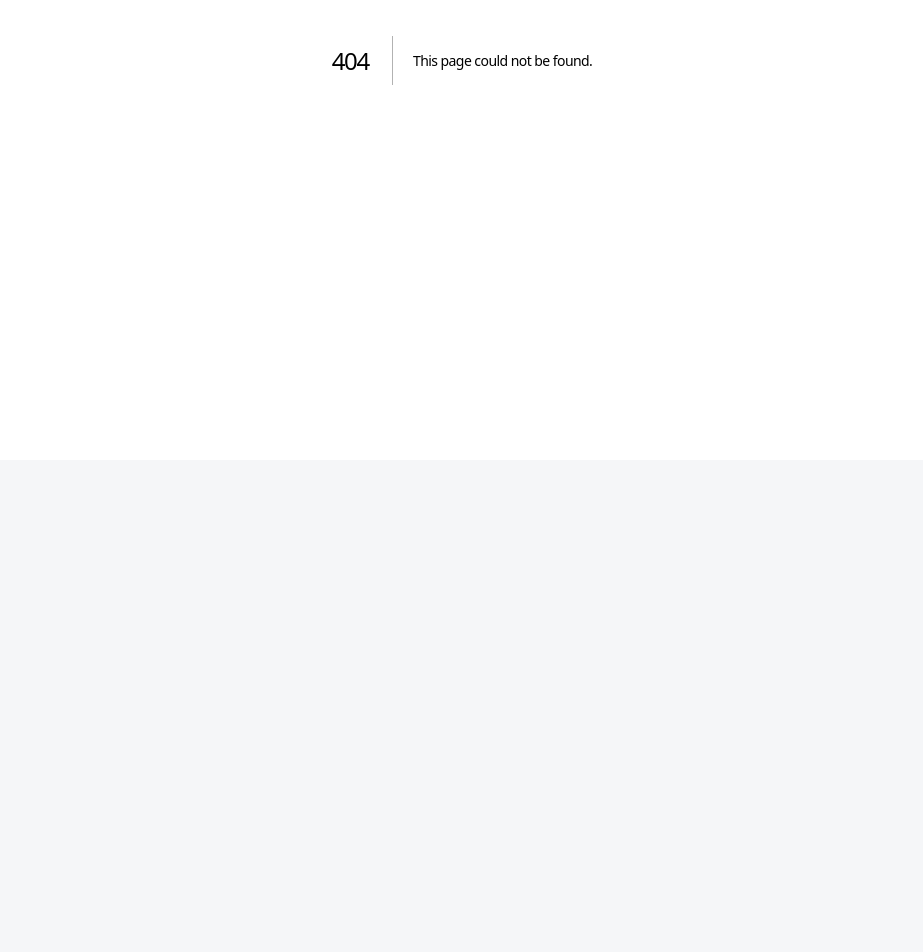
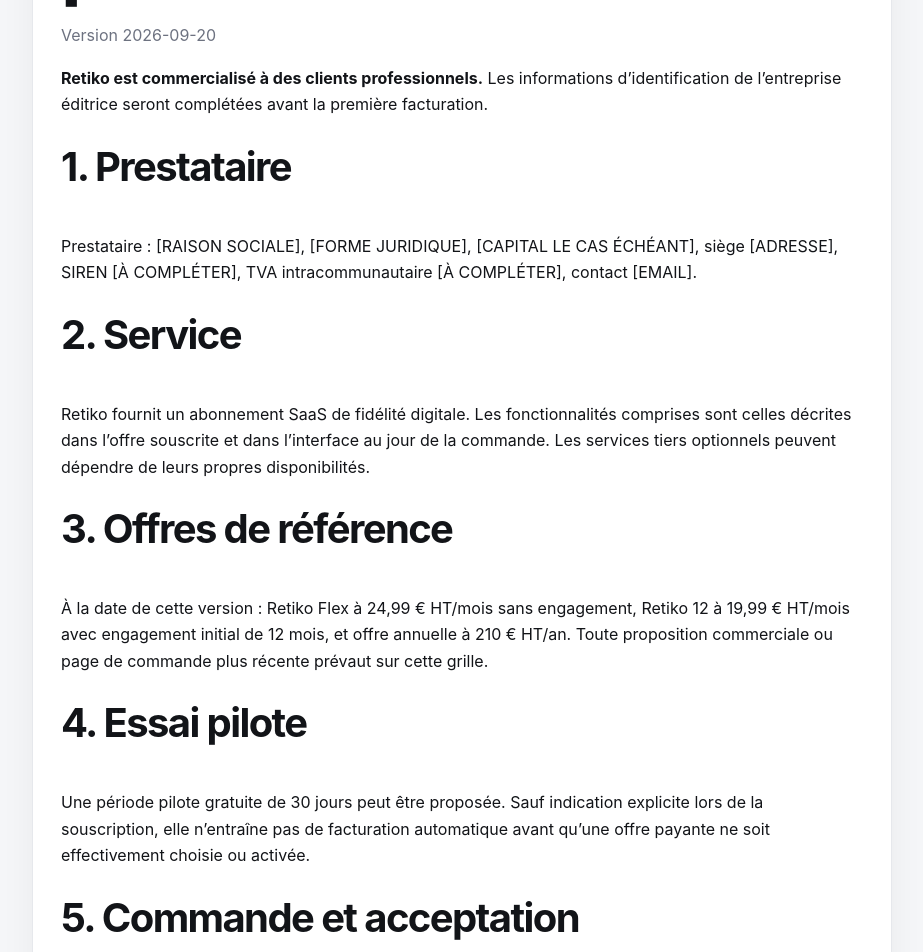
Before and after one commit to yassineimpe-bit/Fidgo, a Next.js app: page /legal/cgv in a window 1280 px wide. Before the commit this address had no page. Shown: the part 340-1292 px from the top of the page, without its empty margins (178-1101 px from the left). Before the commit the page ends 800 px from the top, so only its background shows below. Built offline with nearby package versions, Linux system fonts and the light colour scheme.

Commit message:
feat(legal): publish B2B sales terms

```diff
--- /dev/null
+++ b/app/legal/cgv/page.tsx
@@ -0,0 +1,56 @@
+import { LegalPage } from "@/components/legal-page";
+import { CGV_VERSION } from "@/lib/legal";
+
+export const metadata = { title: "Conditions générales de vente" };
+
+export default function CgvPage() {
+  return (
+    <LegalPage title="Conditions générales de vente (CGV) — professionnels" version={CGV_VERSION}>
+      <p><strong>Retiko est commercialisé à des clients professionnels.</strong> Les informations d’identification de l’entreprise éditrice seront complétées avant la première facturation.</p>
+
+      <h2>1. Prestataire</h2>
+      <p>Prestataire : [RAISON SOCIALE], [FORME JURIDIQUE], [CAPITAL LE CAS ÉCHÉANT], siège [ADRESSE], SIREN [À COMPLÉTER], TVA intracommunautaire [À COMPLÉTER], contact [EMAIL].</p>
+
+      <h2>2. Service</h2>
+      <p>Retiko fournit un abonnement SaaS de fidélité digitale. Les fonctionnalités comprises sont celles décrites dans l’offre souscrite et dans l’interface au jour de la commande. Les services tiers optionnels peuvent dépendre de leurs propres disponibilités.</p>
+
+      <h2>3. Offres de référence</h2>
+      <p>À la date de cette version : Retiko Flex à 24,99 € HT/mois sans engagement, Retiko 12 à 19,99 € HT/mois avec engagement initial de 12 mois, et offre annuelle à 210 € HT/an. Toute proposition commerciale ou page de commande plus récente prévaut sur cette grille.</p>
+
+      <h2>4. Essai pilote</h2>
+      <p>Une période pilote gratuite de 30 jours peut être proposée. Sauf indication explicite lors de la souscription, elle n’entraîne pas de facturation automatique avant qu’une offre payante ne soit effectivement choisie ou activée.</p>
+
+      <h2>5. Commande et acceptation</h2>
+      <p>La souscription résulte de la validation de l’offre et de l’acceptation des CGV en vigueur. Retiko conserve la version acceptée et la date d’acceptation associées au compte professionnel.</p>
+
+      <h2>6. Prix, taxes et facturation</h2>
+      <p>Les prix sont exprimés hors taxes. Les taxes applicables sont ajoutées selon la réglementation en vigueur. Les factures sont mises à disposition ou adressées par voie électronique.</p>
+
+      <h2>7. Paiement</h2>
+      <p>Sauf condition particulière indiquée sur la commande ou la facture, les sommes dues sont payables à la date indiquée sur la facture. Aucun escompte n’est accordé pour paiement anticipé, sauf accord écrit contraire.</p>
+
+      <h2>8. Retard de paiement</h2>
+      <p>Tout retard de paiement entraîne, de plein droit et sans rappel préalable lorsque la loi le permet, l’application de pénalités calculées au taux de refinancement de la Banque centrale européenne applicable au semestre concerné majoré de 10 points, ainsi que l’indemnité forfaitaire légale de 40 € pour frais de recouvrement. Une indemnisation complémentaire peut être demandée sur justificatifs lorsque les frais exposés dépassent ce montant.</p>
+
+      <h2>9. Durée et résiliation</h2>
+      <p>L’offre Flex peut être résiliée pour la prochaine période de facturation selon les modalités affichées dans le compte. L’offre Retiko 12 comporte un engagement initial de 12 mois. L’offre annuelle couvre la période annuelle payée. Les conditions particulières de la commande prévalent en cas de différence.</p>
+
+      <h2>10. Droit de rétractation des professionnels</h2>
+      <p>Les règles de rétractation réservées aux consommateurs ne s’appliquent pas en principe aux contrats conclus pour les besoins professionnels. Lorsqu’un texte accorde exceptionnellement un droit de rétractation à un professionnel dans une situation déterminée, ce droit demeure applicable dans les conditions prévues par ce texte.</p>
+
+      <h2>11. Données et fin de contrat</h2>
+      <p>La restitution, l’export, la suppression ou la pseudonymisation des données suivent le contrat, l’annexe RGPD et la politique de cycle de vie applicable. Les sauvegardes résiduelles suivent leur cycle technique normal de rétention.</p>
+
+      <h2>12. Responsabilité</h2>
+      <p>Chaque partie répond des dommages directs causés par ses manquements prouvés. Retiko ne répond pas des décisions commerciales du client, des récompenses promises par celui-ci, d’un usage frauduleux imputable au client ou d’une indisponibilité d’un service tiers hors de son contrôle raisonnable. Toute limitation de responsabilité devra être validée juridiquement avant mise en production contractuelle.</p>
+
+      <h2>13. Force majeure</h2>
+      <p>Aucune partie n’est responsable d’un manquement causé par un événement de force majeure au sens du droit français, pendant la durée où cet événement empêche raisonnablement l’exécution de l’obligation concernée.</p>
+
+      <h2>14. Droit applicable et litiges</h2>
+      <p>Le contrat est soumis au droit français. Les parties chercheront d’abord une solution amiable. La clause attributive de juridiction définitive sera complétée après détermination du siège social de Retiko et validation juridique.</p>
+
+      <p className="muted">Projet B2B à faire relire avant la première facture. Les mentions financières obligatoires ont été intégrées, mais l’identité du prestataire et la clause de juridiction restent à finaliser.</p>
+    </LegalPage>
+  );
+}
```
